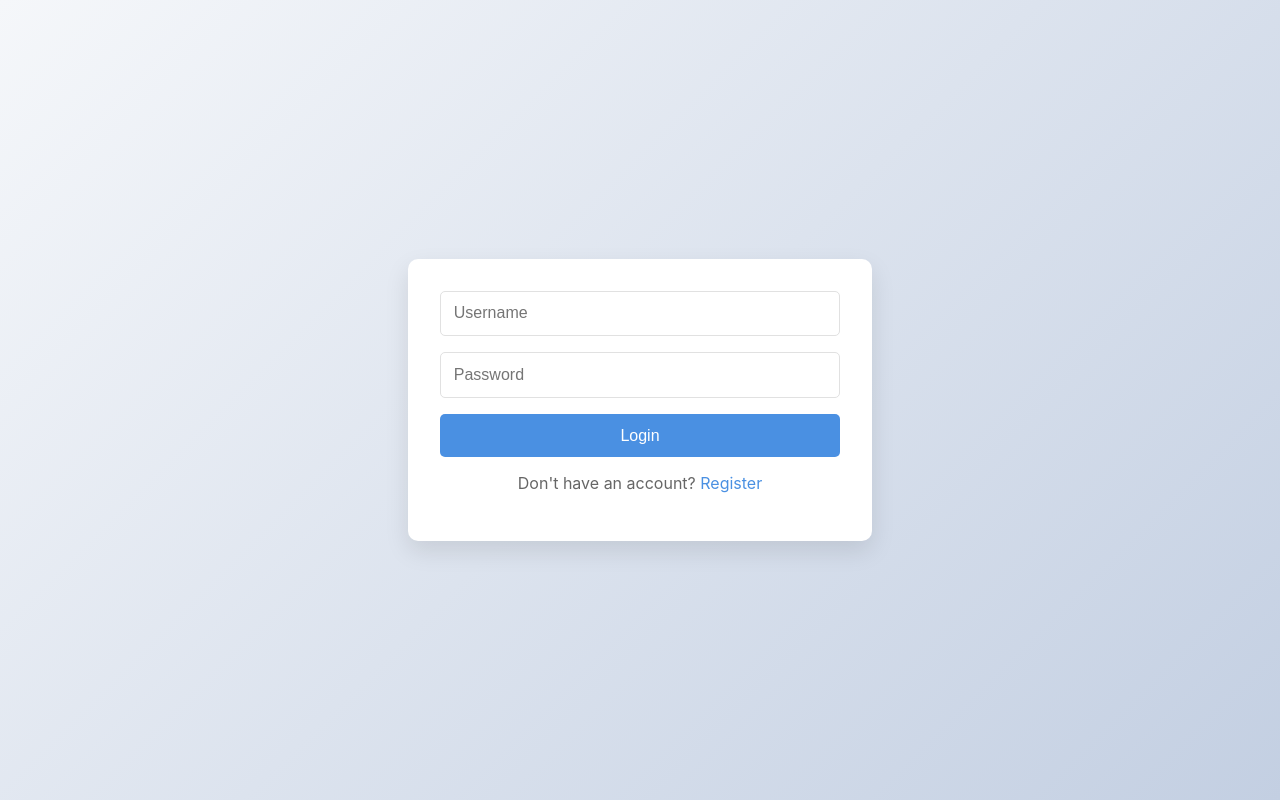
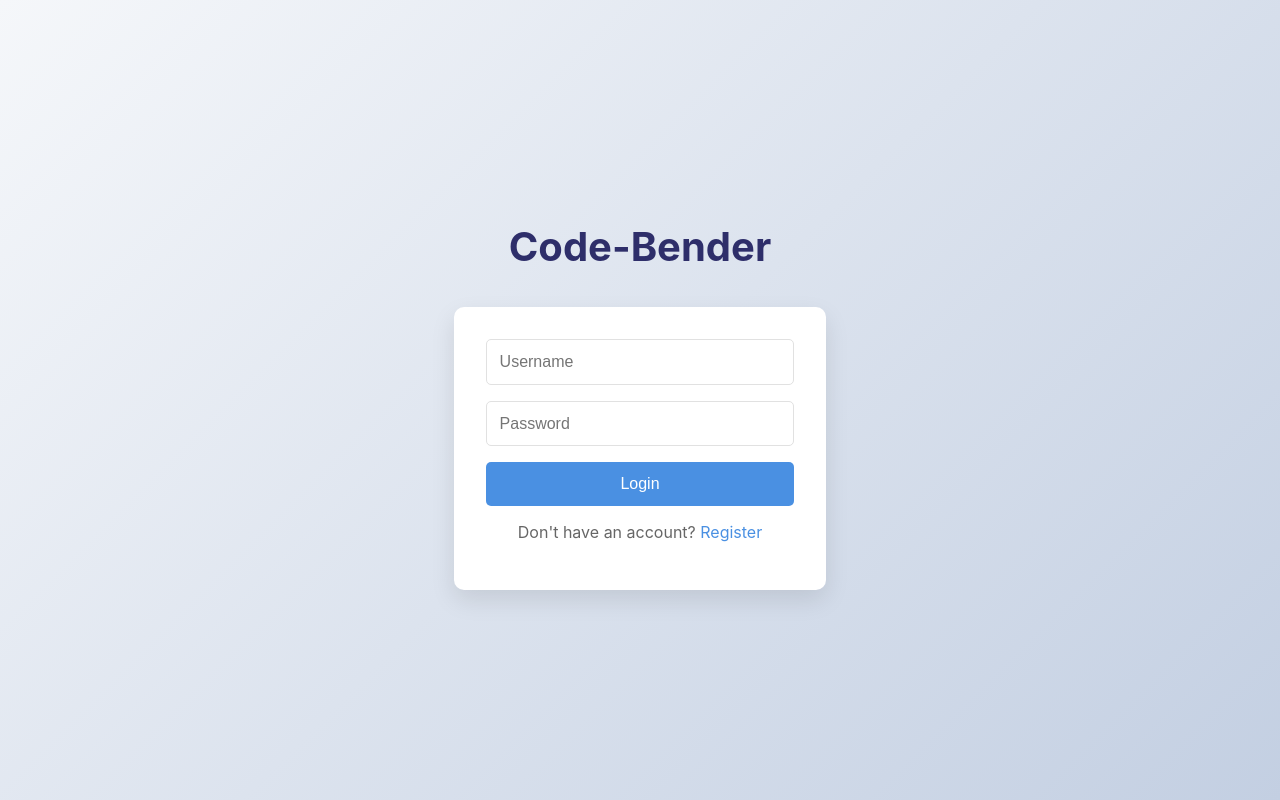
Before and after one commit to anantmahambrey/AI-Assisted-Code-Editor, a Django app: page /login/ in a window 1280 px wide. Run offline with Django 5.2, Linux system fonts and the light colour scheme.

Commit message:
Changes to auth and UI

```diff
--- a/editor/templates/auth/login.html
+++ b/editor/templates/auth/login.html
@@ -72,10 +72,26 @@
     a:hover {
       text-decoration: underline;
     }
+
+    .header2 {
+            color: rgb(46, 46, 106);
+            font-size: 2.5rem;
+            margin-bottom: 2rem;
+            text-align: center;
+            font-weight: 600;
+        }
+
+        .divi{
+          display:grid;
+          grid-template-rows:1fr 3fr;
+          place-items:center;
+        }
   </style>
 </head>
 <body>
   <!-- Login Form -->
+   <div class="divi">
+  <p class="header2"><b>Code-Bender</b></p>
   <form method="post">
     {% csrf_token %}
     <div class="form-group">
@@ -85,5 +101,6 @@
     </div>
     <p>Don't have an account? <a href="{% url 'register' %}">Register</a></p>
   </form>
+</div>
 </body>
 </html>
--- a/editor/views.py
+++ b/editor/views.py
@@ -20,7 +20,7 @@ def register(request):
 
 @login_required
 def index(request):
-    return render(request, 'editor/index.html')
+    return render(request, 'editor/index.html',{'username': request.user.username})
 
 #On run code button
 @csrf_protect
```
Also changed, not shown: editor/templates/auth/register.html (+16 -1 lines), editor/templates/editor/index.html (+18 -6 lines), editor/static/images/graphic.png (added).
